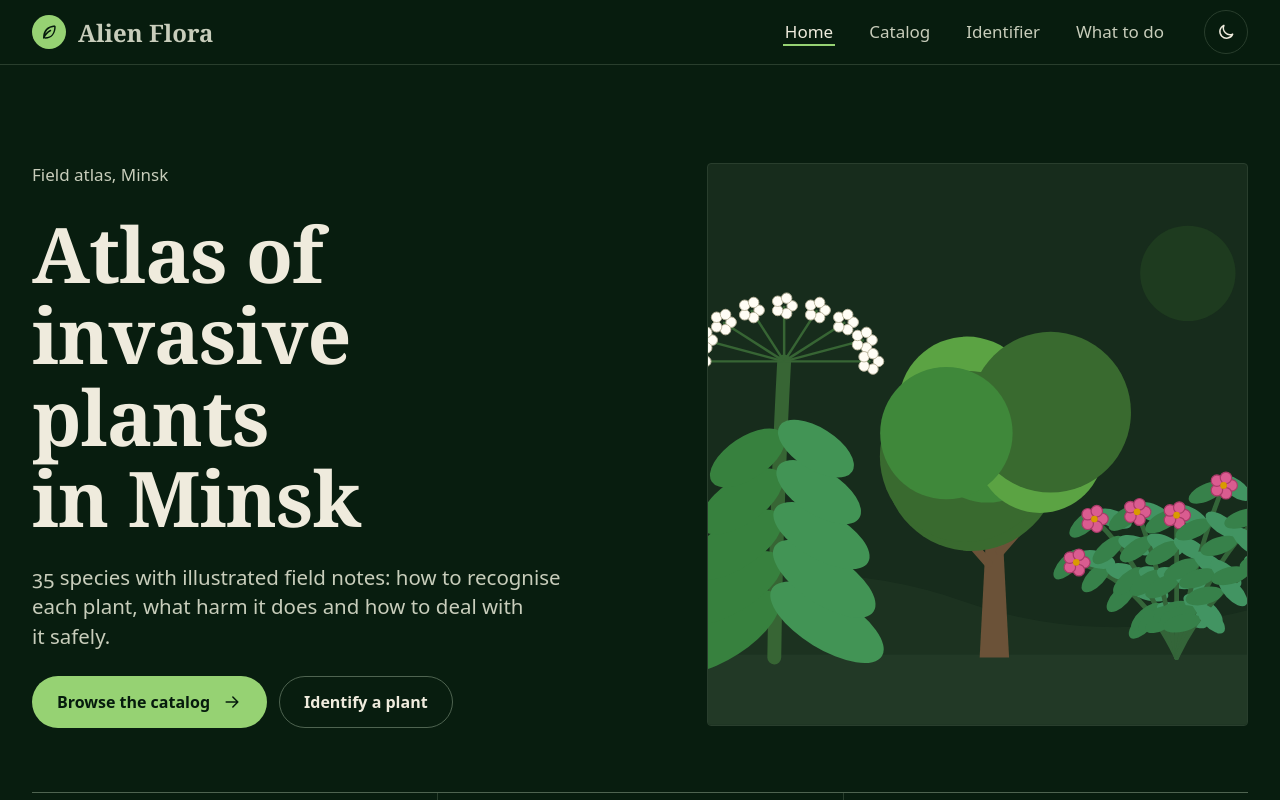
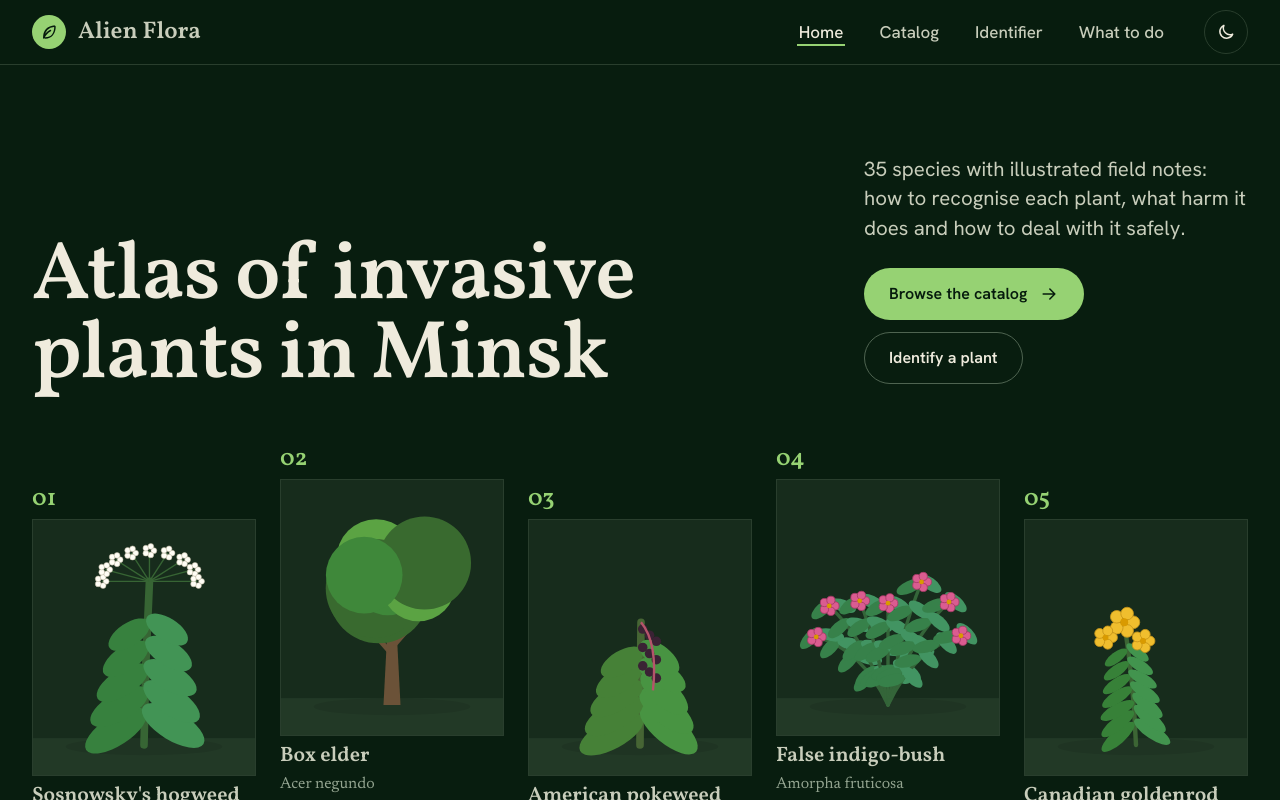
Before and after one commit to eugggeneee/alien-flora, a plain HTML site: page index.html in a window 1280 px wide. Both pictures are taken after a click on the button "Switch to dark theme". Shown: the top 800 px of the page. Drawn offline with Linux system fonts and the light colour scheme.

Commit message:
feat(ui): load fonts, drop eyebrow labels, plate hero
Add Google Fonts, a heroPlates() renderer, a js class, typographic apostrophes and new theme-color values.

```diff
--- a/index.html
+++ b/index.html
@@ -5,10 +5,14 @@
 <meta name="viewport" content="width=device-width, initial-scale=1, viewport-fit=cover">
 <title>Alien Flora | Atlas of invasive plants in Minsk</title>
 <meta name="description" content="An illustrated atlas of 35 invasive and expansive plants around Minsk: how to recognise them, what harm they do and how to remove them safely.">
-<meta name="theme-color" content="#F5F5F0">
+<meta name="theme-color" content="#F7F3E3">
 <link rel="icon" href="favicon.svg" type="image/svg+xml">
+<link rel="preconnect" href="https://fonts.googleapis.com">
+<link rel="preconnect" href="https://fonts.gstatic.com" crossorigin>
+<link rel="stylesheet" href="https://fonts.googleapis.com/css2?family=Hanken+Grotesk:wght@400;500;600;700&family=Newsreader:wght@400&family=Vollkorn:wght@600&display=swap">
 <link rel="stylesheet" href="style.css">
 <script>
+  document.documentElement.classList.add('js');
   (function () {
     try {
       var t = localStorage.getItem('af-theme');
@@ -82,17 +86,18 @@
 
   <!-- HOME -->
   <section class="page" data-page="home" hidden>
-    <div class="wrap hero" data-enter>
-      <div class="hero__text">
-        <p class="eyebrow">Field atlas, Minsk</p>
+    <div class="wrap hero hero--plates" data-enter>
+      <div class="hero__top">
         <h1 tabindex="-1">Atlas of invasive plants in Minsk</h1>
-        <p class="lead">35 species with illustrated field notes: how to recognise each plant, what harm it does and how to deal with it safely.</p>
-        <div class="row">
-          <a class="btn btn--primary" href="#/catalog">Browse the catalog <svg class="i" aria-hidden="true"><use href="#i-arrow-right"/></svg></a>
-          <a class="btn btn--ghost" href="#/identify">Identify a plant</a>
+        <div class="hero__side">
+          <p class="lead">35 species with illustrated field notes: how to recognise each plant, what harm it does and how to deal with it safely.</p>
+          <div class="row">
+            <a class="btn btn--primary" href="#/catalog">Browse the catalog <svg class="i" aria-hidden="true"><use href="#i-arrow-right"/></svg></a>
+            <a class="btn btn--ghost" href="#/identify">Identify a plant</a>
+          </div>
         </div>
       </div>
-      <div class="hero__art" id="heroArt" aria-hidden="true"></div>
+      <ol class="plates" id="heroPlates" aria-label="Featured species"></ol>
     </div>
 
     <div class="wrap">
@@ -213,7 +218,7 @@
         <ol class="timeline">
           <li><h3>Identify it</h3><p>Confirm the species with the identifier or the catalog. Control methods differ a lot between species.</p></li>
           <li><h3>Protect yourself</h3><p>Wear long sleeves, gloves and eye protection. For hogweed use a full protective suit, cover your face and work on a cloudy day or in the evening.</p></li>
-          <li><h3>Remove it</h3><p>Choose a method from the plant's page: digging out, mowing or cutting, a competing sown cover, or a herbicide used strictly as the label says.</p></li>
+          <li><h3>Remove it</h3><p>Choose a method from the plant’s page: digging out, mowing or cutting, a competing sown cover, or a herbicide used strictly as the label says.</p></li>
           <li><h3>Dispose of it</h3><p>Do not compost seed heads, roots or rhizomes. Bag them or dry them completely, and check local waste rules before burning anything.</p></li>
           <li><h3>Check back</h3><p>Look over the area every few weeks in the growing season. Seed banks in the soil can keep producing seedlings for several years.</p></li>
         </ol>
@@ -228,7 +233,7 @@
         <h2>Finding a plant in an apartment courtyard</h2>
         <div class="cols">
           <article class="card-plain"><svg class="i" aria-hidden="true"><use href="#i-home"/></svg><h3>Housing office</h3><p>Start with your housing maintenance office or building management company. They look after the land around the building.</p></article>
-          <article class="card-plain"><svg class="i" aria-hidden="true"><use href="#i-leaf"/></svg><h3>City greening service</h3><p>The organisation that maintains city green spaces. Look for a request form on the city's official website.</p></article>
+          <article class="card-plain"><svg class="i" aria-hidden="true"><use href="#i-leaf"/></svg><h3>City greening service</h3><p>The organisation that maintains city green spaces. Look for a request form on the city’s official website.</p></article>
           <article class="card-plain"><svg class="i" aria-hidden="true"><use href="#i-shield"/></svg><h3>Environmental inspectorate</h3><p>The regulator for environmental protection. Contact your district office if the first two do not respond.</p></article>
         </div>
         <h3 class="h3">What to put in your report</h3>
@@ -247,7 +252,7 @@
         <ol class="plain-list">
           <li>Photograph the plant and include landmarks so someone can find the spot.</li>
           <li>Identify the species with the identifier.</li>
-          <li>Tell the park or reserve administration. Their contact details are on the city's official website.</li>
+          <li>Tell the park or reserve administration. Their contact details are on the city’s official website.</li>
           <li>Send the coordinates. Most phones can show them in the map app.</li>
         </ol>
       </div>
--- a/script.js
+++ b/script.js
@@ -170,6 +170,14 @@
       at('sosnowskys-hogweed', 105, 2.2) + at('box-elder', 262, 2.1) + at('false-indigo', 392, 1.7) + '</svg>';
   }
 
+  function heroPlates() {
+    var list = ['sosnowskys-hogweed', 'box-elder', 'american-pokeweed', 'false-indigo', 'giant-knotweed'].map(find).filter(Boolean);
+    PLANTS.forEach(function (p) { if (list.length < 5 && list.indexOf(p) < 0 && (p.danger === 'critical' || p.danger === 'dangerous')) list.push(p); });
+    return list.slice(0, 5).map(function (p, i) {
+      return '<li class="plate" style="--i:' + i + '"><a href="#/plant/' + esc(p.id) + '"><span class="plate__no">0' + (i + 1) + '</span><div class="plate__art">' + plantArt(p) + '</div><span class="plate__name">' + esc(p.name) + '</span><span class="latin">' + esc(p.latin) + '</span></a></li>';
+    }).join('');
+  }
+
   /* ---------- cards ---------- */
   function card(p, extra) {
     return '<a class="card" href="#/plant/' + esc(p.id) + '"><div class="card__art">' + plantArt(p) + '</div><div class="card__body">' +
@@ -180,7 +188,7 @@
 
   /* ---------- home ---------- */
   function renderHome() {
-    $('#heroArt').innerHTML = heroArt();
+    $('#heroPlates').innerHTML = heroPlates();
     var high = PLANTS.filter(function (p) { return p.danger === 'critical' || p.danger === 'dangerous'; }).length;
     var forms = {}; PLANTS.forEach(function (p) { forms[p.type] = 1; });
     $('#facts').innerHTML = [[PLANTS.length, 'species in the atlas'], [high, 'rated critical or dangerous'], [Object.keys(forms).length, 'plant forms: trees, shrubs, herbs and vines']]
@@ -394,7 +402,7 @@
     tb.addEventListener('click', function () {
       var t = root.getAttribute('data-theme') === 'dark' ? 'light' : 'dark';
       root.setAttribute('data-theme', t); try { localStorage.setItem('af-theme', t); } catch (e) {} label();
-      var m = $('meta[name="theme-color"]'); if (m) m.setAttribute('content', t === 'dark' ? '#0D1411' : '#F5F5F0');
+      var m = $('meta[name="theme-color"]'); if (m) m.setAttribute('content', t === 'dark' ? '#10241A' : '#F7F3E3');
     });
     $('#burger').addEventListener('click', function () {
       var open = !$('#navLinks').classList.contains('is-open');
```
